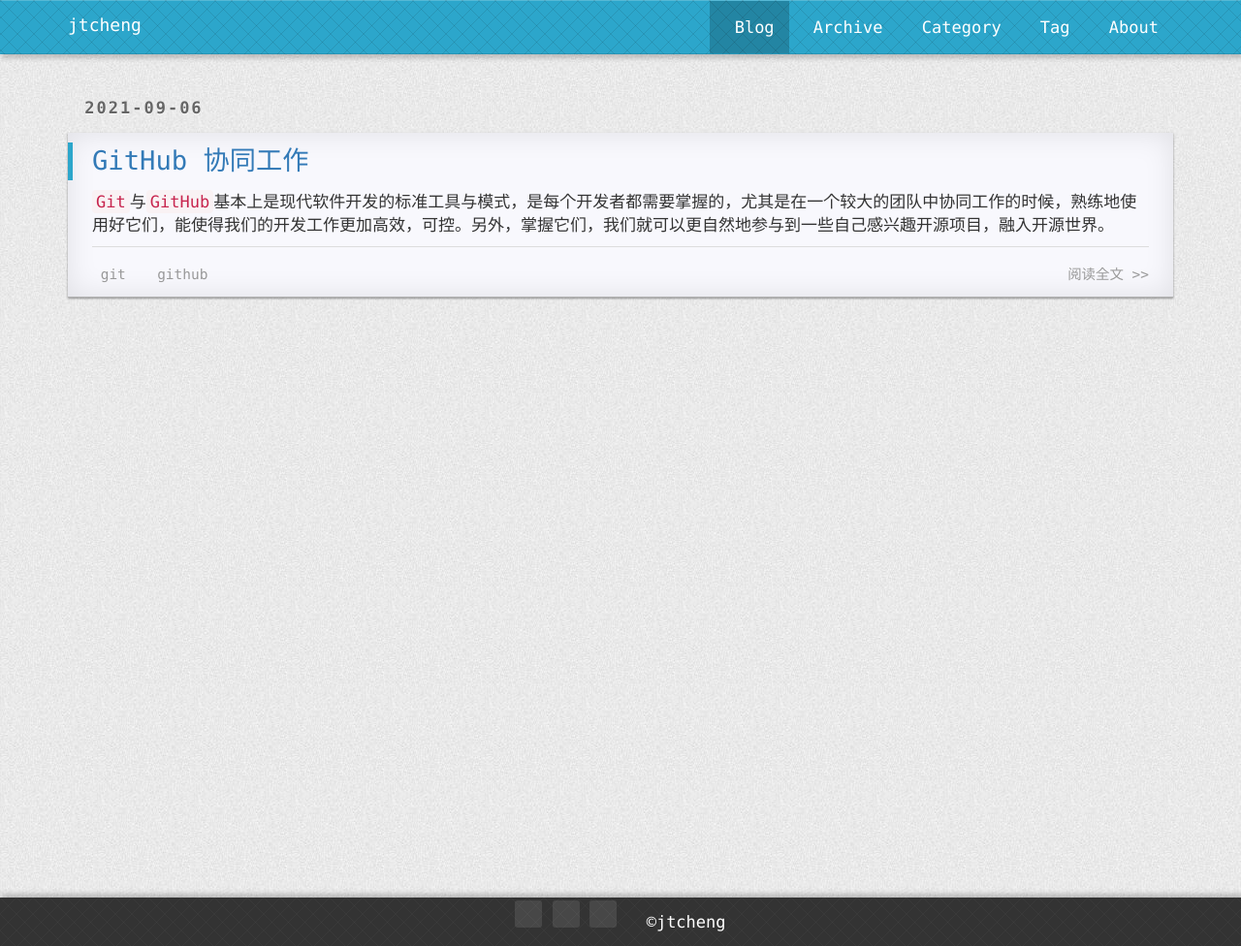
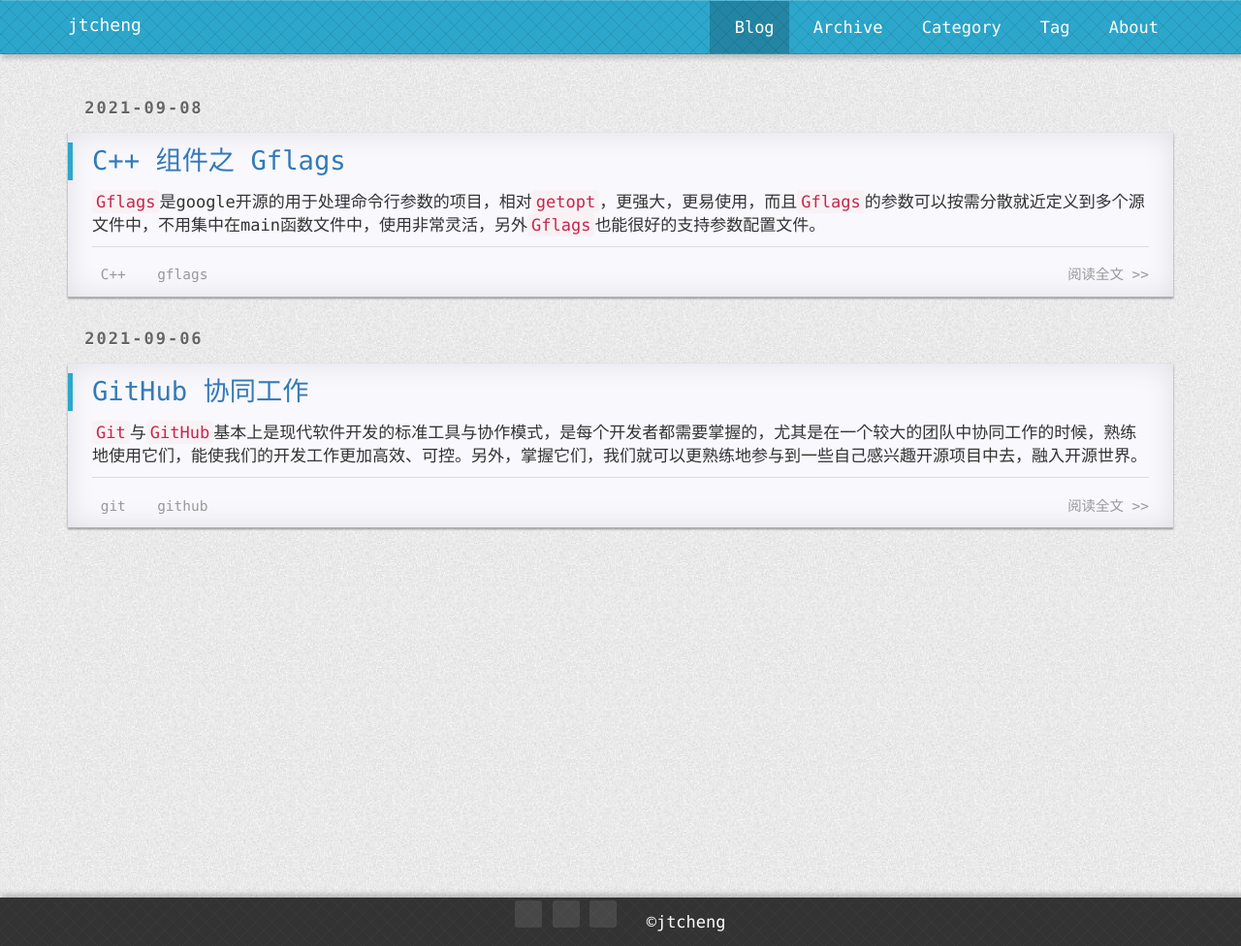
Before and after one commit to jtcheng/blog, a Jekyll site: the page built from index.html, in a window 1280 px wide. Shown: the whole page at 97% size. Built offline with Jekyll 4.4.1, drawn with Linux system fonts in a browser that asks for light colours; nearby versions of some CDN libraries; the list of posts is cut into pages by our own code; a style sheet for code colours, icons or effects is not loaded; some of the changed lines change nothing that is shown.

Commit message:
add new post

````diff
--- a/_posts/2021-09-06-github-teamwork.md
+++ b/_posts/2021-09-06-github-teamwork.md
@@ -2,10 +2,10 @@
 layout: post
 title: GitHub 协同工作
 tags: [git, github]
-categories: [teamwork]
+categories: [basic skills]
 ---
 
-`Git`与`GitHub`基本上是现代软件开发的标准工具与模式，是每个开发者都需要掌握的，尤其是在一个较大的团队中协同工作的时候，熟练地使用好它们，能使得我们的开发工作更加高效，可控。另外，掌握它们，我们就可以更自然地参与到一些自己感兴趣开源项目，融入开源世界。
+`Git`与`GitHub`基本上是现代软件开发的标准工具与协作模式，是每个开发者都需要掌握的，尤其是在一个较大的团队中协同工作的时候，熟练地使用它们，能使我们的开发工作更加高效、可控。另外，掌握它们，我们就可以更熟练地参与到一些自己感兴趣开源项目中去，融入开源世界。
 
 <!-- more -->
 * TOC
@@ -13,14 +13,14 @@
 
 ## Git
 
-`Git`是一款免费、开源的分布式版本控制系统。
+`Git`是一款免费、开源的分布式版本控制管理系统。
 
 ### Git学习资源
 
-关于`Git`介绍，安装，原理等，这里不做过多介绍，初学者可以结合下面的资源来了解:
+关于`Git`介绍、安装、原理等，这里不做过多介绍，初学者可以结合下面的资源来了解:
 
-- [Pro Git](https://git-scm.com/book)
-- [Learn Git Branching](https://pcottle.github.io/learnGitBranching)
+- [Pro Git][1]
+- [Learn Git Branching][2]
 
 ### Git命令备忘录
 
@@ -232,7 +232,8 @@
 ```
 
 ## GitHub
-`Github`是用`Git`做版本控制的代码托管平台，一般协同开发都是围绕`GitHub`来进行的。
+
+`Github`是使用`Git`做版本控制的代码托管平台，一般团队协同开发都是围绕`GitHub`来进行的。
 
 ### 企业内部项目开发
 
@@ -277,11 +278,11 @@
 
 ### 开源项目开发
 
-参与企业外部的开源项目开发，代码仓库对于外部开发者来说一般都是没写入权限的，因此我们需要`fork`项目到自己的账号下面，账号需要事先在`GitHub`上面创建。
+企业外部的开源项目开发，代码仓库对于外部开发者来说一般都是没写入权限的，因此我们需要`fork`项目到自己的公开账号下面，账号需要事先在`GitHub`上面创建。
 
 具体的步骤如下: (举一个例子)
 
-A. 在[tdengine](https://github.com/taosdata/TDengine)的`GitHub`主页上面`fork`该项目到自己的账号下面
+A. 在[tdengine][3]的`GitHub`主页上面`fork`该项目到自己的账号下面
 
 B. `Git`本地操作
 
@@ -332,3 +333,7 @@
   3. 修改代码评审意见，重新push工作分支
   4. 合并工作分支到主开发分支 (选择`squash and merge`，可能没有操作权限)
   5. 删除工作分支
+
+[1]: https://git-scm.com/book
+[2]: https://pcottle.github.io/learnGitBranching
+[3]: https://github.com/taosdata/TDengine
--- /dev/null
+++ b/_posts/2021-09-08-cpp-arsenal-gflags.md
@@ -0,0 +1,290 @@
+---
+layout: post
+title: C++ 组件之 Gflags
+tags: [C++, gflags]
+categories: [C++ arsenal]
+---
+
+`Gflags`是google开源的用于处理命令行参数的项目，相对`getopt`，更强大，更易使用，而且`Gflags`的参数可以按需分散就近定义到多个源文件中，不用集中在main函数文件中，使用非常灵活，另外`Gflags`也能很好的支持参数配置文件。
+
+<!-- more -->
+* TOC
+{:toc}
+
+## 命令行flags
+
+一般来说，命令行flags可以分为接收参数与不接收参数两类，为了方便处理以及形式上的统一，约定使用下面的格式:
+- `--variable` 或者 `--novariable` 表示不接收参数的flag，表示布尔类型
+  - `--variable` 等价于(不区分大小写):
+
+    `--variable=true`,`--variable=t`,`--variable=yes`,`--variable=y`,`--variable=1`
+  - `--novariable` 等价于(不区分大小写):
+
+    `--variable=false`,`--variable=f`,`--variable=no`,`--variable=n`,`--variable=0`
+- `--variable=value` 表示接收参数的flag
+
+## 命令行flags声明与定义
+
+`Gflags`中7个flag宏，分别对应7种C++数据类型:
+
+**flag声明** 类似于`extern`flags变量
+```c++
+#define DECLARE_bool(name)
+#define DECLARE_int32(name)
+#define DECLARE_uint32(name)
+#define DECLARE_int64(name)
+#define DECLARE_uint64(name)
+#define DECLARE_double(name)
+#define DECLARE_string(name)
+```
+**flag定义**
+```c++
+#define DEFINE_bool(name, val, txt)
+#define DEFINE_int32(name, val, txt)
+#define DEFINE_uint32(name,val, txt)
+#define DEFINE_int64(name, val, txt)
+#define DEFINE_uint64(name,val, txt)
+#define DEFINE_double(name, val, txt)
+#define DEFINE_string(name, val, txt)
+```
+
+**内置flag** 不能再次定义，默认就可以直接使用
+```c++
+// gflags_completions.cc, 命令行自动补齐相关
+DEFINE_string(tab_completion_word, "",
+              "If non-empty, HandleCommandLineCompletions() will hijack the "
+              "process and attempt to do bash-style command line flag "
+              "completion on this value.");
+DEFINE_int32(tab_completion_columns, 80,
+             "Number of columns to use in output for tab completion");
+```
+
+```c++
+// gflags_reporting.cc, 报告帮助信息相关
+DEFINE_bool  (help,        false, "show help on all flags [tip: all flags can have two dashes]");
+DEFINE_bool  (helpfull,    false, "show help on all flags -- same as -help");
+DEFINE_bool  (helpshort,   false, "show help on only the main module for this program");
+DEFINE_string(helpon,      "",    "show help on the modules named by this flag value");
+DEFINE_string(helpmatch,   "",    "show help on modules whose name contains the specified substr");
+DEFINE_bool  (helppackage, false, "show help on all modules in the main package");
+DEFINE_bool  (helpxml,     false, "produce an xml version of help");
+DEFINE_bool  (version,     false, "show version and build info and exit");
+```
+
+```c++
+// gflags.cc
+// flag参数来源相关
+DEFINE_string(flagfile,   "", "load flags from file");
+DEFINE_string(fromenv,    "", "set flags from the environment"
+                              " [use 'export FLAGS_flag1=value']");
+DEFINE_string(tryfromenv, "", "set flags from the environment if present");
+// 输入未定义的flag行为
+DEFINE_string(undefok,    "", "comma-separated list of flag names that it is okay to specify "
+                              "on the command line even if the program does not define a flag "
+                              "with that name.  IMPORTANT: flags in this list that have "
+                              "arguments MUST use the flag=value format");
+```
+
+## Gflags 使用案例
+
+`Gflags`使用起来比较简单，更多的信息可以参考官方文档:
+- [Gflags github][1]
+- [Gflags reference][2]
+
+### 1. 声明flags
+```c++
+// tgflags.h
+#pragma once
+
+#include <gflags/gflags.h>
+
+// Declare name and age
+DECLARE_string(name);
+DECLARE_uint32(age);
+
+// Declare daemon or not
+DECLARE_bool(daemon);
+```
+
+### 2. 定义，验证，使用flags
+```c++
+// tgflags.cpp
+#include <iostream>
+#include <fmt/format.h>
+#include "tgflags.h"
+
+static bool ValidateAge(const char* flagname, std::uint32_t name) {
+   return (name > 0 && name < 120);
+}
+
+DEFINE_string(name, "jtcheng", "your name");
+
+DEFINE_uint32(age, 33, "your age");
+DEFINE_validator(age, &ValidateAge);
+
+void tgflags_test(void) {
+    std::cout << fmt::format("{}: your name: {} and age: {}\n", __func__, FLAGS_name, FLAGS_age);
+}
+
+// check a flag is set or not
+bool tgflags_isset(const char* flagname) {
+    return !gflags::GetCommandLineFlagInfoOrDie(flagname).is_default;
+}
+```
+
+### 3. 定义，使用flags
+```c++
+// main.cpp
+#include <iostream>
+#include <fmt/format.h>
+#include "tgflags.h"
+
+extern void tgflags_test(void);
+extern bool tgflags_isset(const char* flagname);
+
+// name of the flag: daemon
+// default value: true
+// help string: app start as daemon or not
+DEFINE_bool(daemon, true, "app start as daemon or not");
+
+int main(int argc, char *argv[]) {
+    std::cout << "Hello Gflags!" << std::endl;
+
+    // usage and version
+    gflags::SetUsageMessage("./tgflags");
+    gflags::SetVersionString("v0.0.1");
+
+    // parse command line flags: the last argument is called "remove_flags"
+    // remove_flags = true, remove the flags
+    // remove_flags = false, keeps the flags, maybe reorder the args and flags
+    gflags::ParseCommandLineFlags(&argc, &argv, true);
+
+    std::cout << std::boolalpha << FLAGS_daemon << std::endl;
+    std::cout << fmt::format("{}: your name: {} and age: {}\n", __func__, FLAGS_name, FLAGS_age);
+
+    tgflags_test();
+
+    std::cout << std::boolalpha << tgflags_isset("name") << std::endl;
+    std::cout << std::boolalpha << tgflags_isset("age") << std::endl;
+
+    return 0;
+}
+```
+
+### 4. 使用默认flags
+```shell
+$ ./tgflags
+Hello Gflags!
+true
+main: your name: jtcheng and age: 33
+tgflags_test: your name: jtcheng and age: 33
+false
+false
+```
+
+### 5. 使用命令行flags
+```shell
+$ ./tgflags --nodaemon --age=42
+Hello Gflags!
+false
+main: your name: jtcheng and age: 42
+tgflags_test: your name: jtcheng and age: 42
+false
+true
+
+# for boolean
+$  ./tgflags --daemon=false --age=42
+Hello Gflags!
+false
+main: your name: jtcheng and age: 42
+tgflags_test: your name: jtcheng and age: 42
+false
+true
+```
+
+### 6. 使用环境变量flags
+```shell
+$ echo $SHELL
+/bin/zsh
+
+$ export FLAGS_age=42
+$ export FLAGS_daemon=false
+
+$ ./tgflags --fromenv=age,daemon
+Hello Gflags!
+false
+main: your name: jtcheng and age: 42
+tgflags_test: your name: jtcheng and age: 42
+false
+true
+```
+
+### 7. 使用flags配置文件
+```shell
+$ cat t.conf
+# startup as daemon or not
+--nodaemon
+# your age
+--age=42
+
+$ ./tgflags --flagfile=./t.conf
+Hello Gflags!
+false
+main: your name: jtcheng and age: 42
+tgflags_test: your name: jtcheng and age: 42
+false
+true
+```
+
+### 8. flag值的保存与恢复
+```c++
+#include <iostream>
+#include "tgflags.h"
+
+DEFINE_bool(daemon, true, "app start as daemon or not");
+
+int main(int argc, char *argv[]) {
+    std::cout << "Hello Gflags!" << std::endl;
+
+    gflags::ParseCommandLineFlags(&argc, &argv, true);
+
+    std::cout << std::boolalpha << FLAGS_daemon << std::endl;
+    // change the daemon flag just in below scope
+    // when FlagSaver destroyed, all the value will be restores
+    {
+        gflags::FlagSaver fs;
+        gflags::SetCommandLineOption("daemon", "false");
+        std::cout << std::boolalpha << FLAGS_daemon << std::endl;
+    }
+    // the damon flag value will be restores here
+    std::cout << std::boolalpha << FLAGS_daemon << std::endl;
+
+    return 0;
+}
+// $ ./tgflags
+// Hello Gflags!
+// true
+// false
+// true
+```
+
+### 9. Help信息
+```shell
+$ ./tgflags --help
+Hello Gflags!
+tgflags: ./tgflags
+# ... 内置flags的信息，不关心
+  Flags from /Users/jtcheng/work/workspaces/cpp/arsenal/src/tgflags/main.cpp:
+    -daemon (app start as daemon or not) type: bool default: true
+
+  Flags from /Users/jtcheng/work/workspaces/cpp/arsenal/src/tgflags/tgflags.cpp:
+    -age (your age) type: uint32 default: 33
+    -name (your name) type: string default: "jtcheng"
+
+$ ./tgflags --version
+Hello Gflags!
+tgflags version v0.0.1
+```
+
+[1]: https://github.com/gflags/gflags
+[2]: https://gflags.github.io/gflags
````
